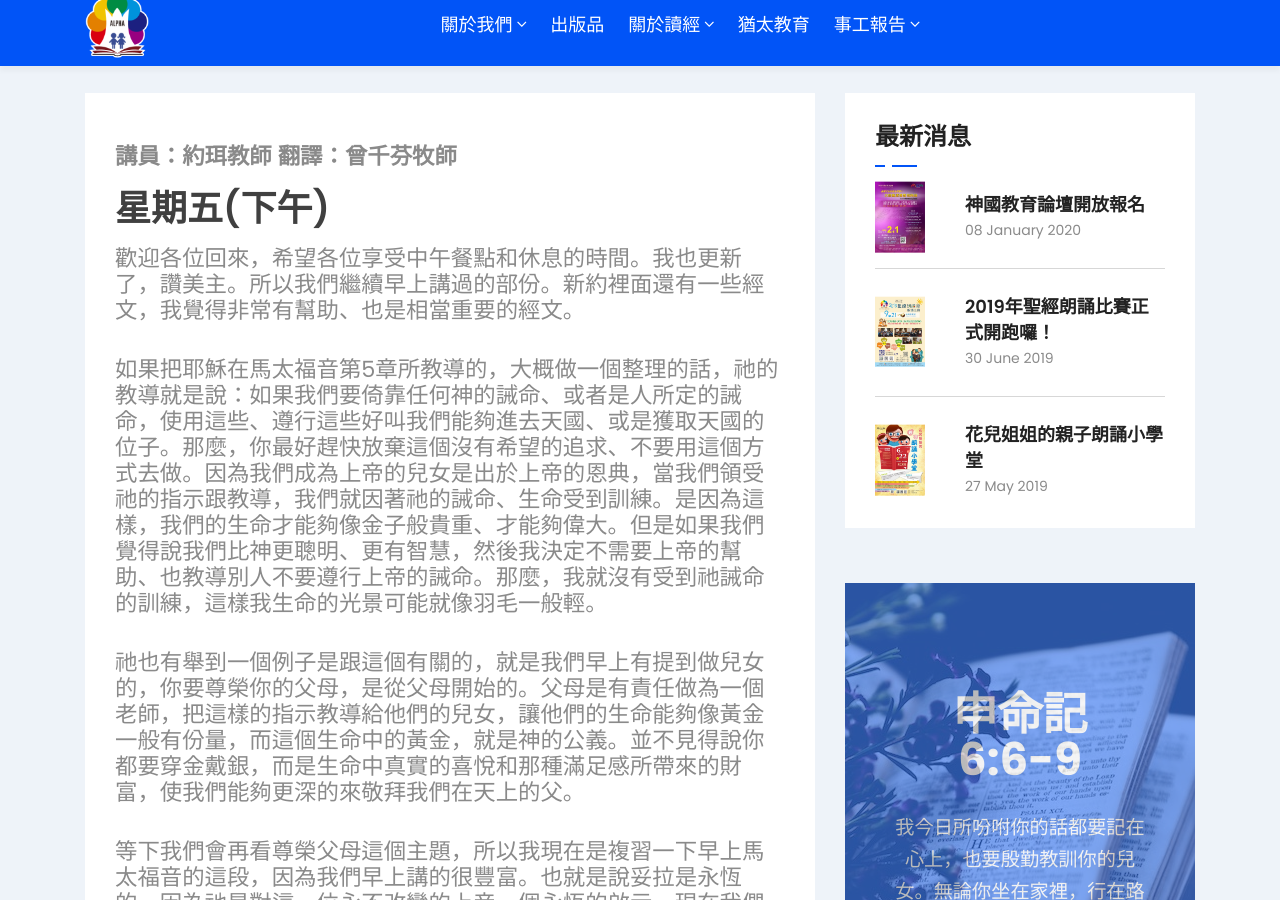
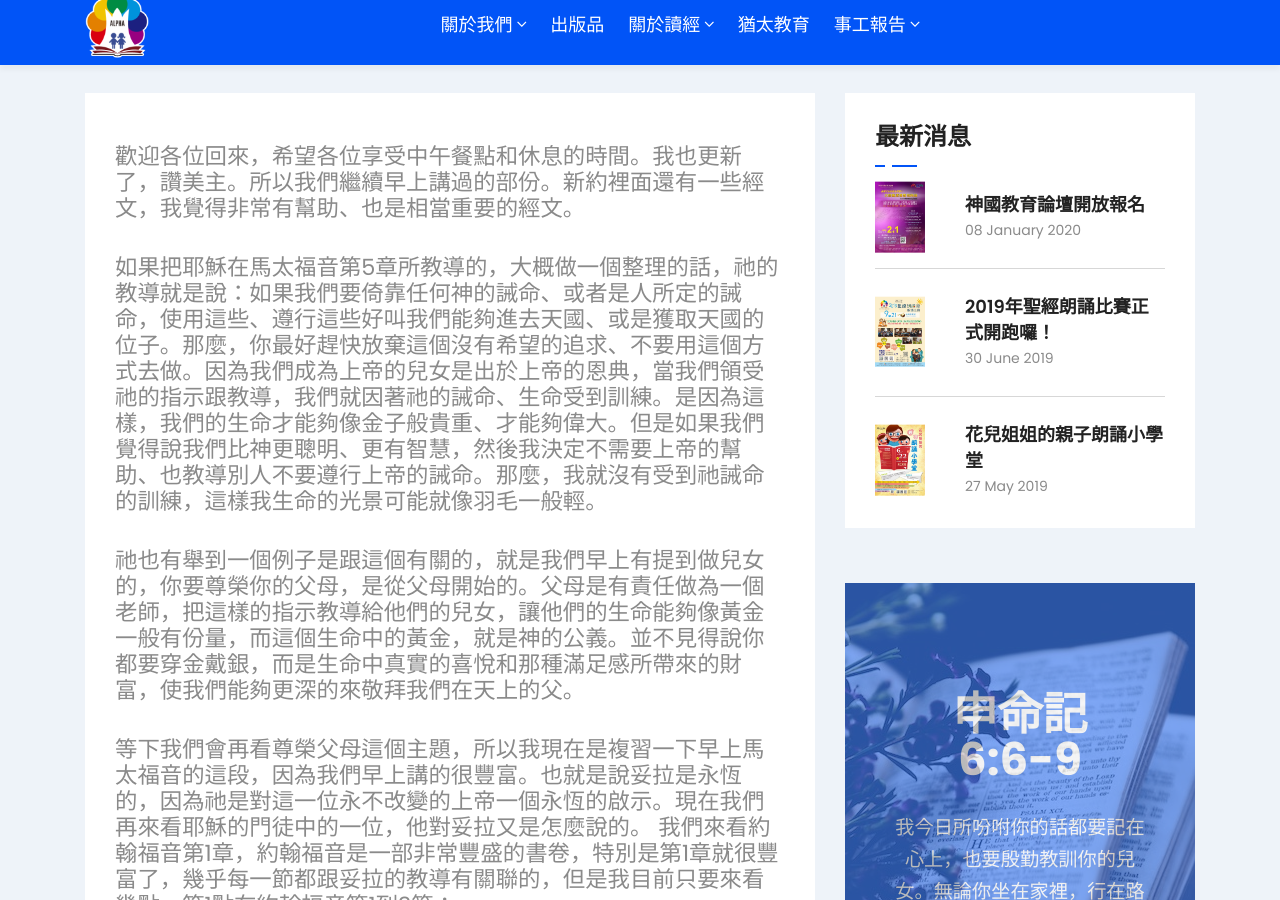
Before and after one commit to alpha6309/website, a Jekyll site: the page built from _jewish/猶太人的妥拉教育-02.md, in a window 1280 px wide and 900 px high, scrolled down 332 px. Built offline with Jekyll 4.4.1, drawn with Linux system fonts in a browser that asks for light colours; some of the changed text lies outside the part shown.

Commit message:
Update 猶太人的妥拉教育-02.md

```diff
--- a/_jewish/猶太人的妥拉教育-02.md
+++ b/_jewish/猶太人的妥拉教育-02.md
@@ -4,10 +4,6 @@ title: "猶太人的妥拉教育-02"
 date: 2013-09-21 00:00:00 +0800
 categories: [jewish]
 ---
-
-**講員：約珥教師** **翻譯：曾千芬牧師**
-
-## 星期五(下午)
 
 歡迎各位回來，希望各位享受中午餐點和休息的時間。我也更新了，讚美主。所以我們繼續早上講過的部份。新約裡面還有一些經文，我覺得非常有幫助、也是相當重要的經文。
 
```
Also changed, not shown: other parts of _jewish/猶太人的妥拉教育-02.md (+4 -0 lines).
